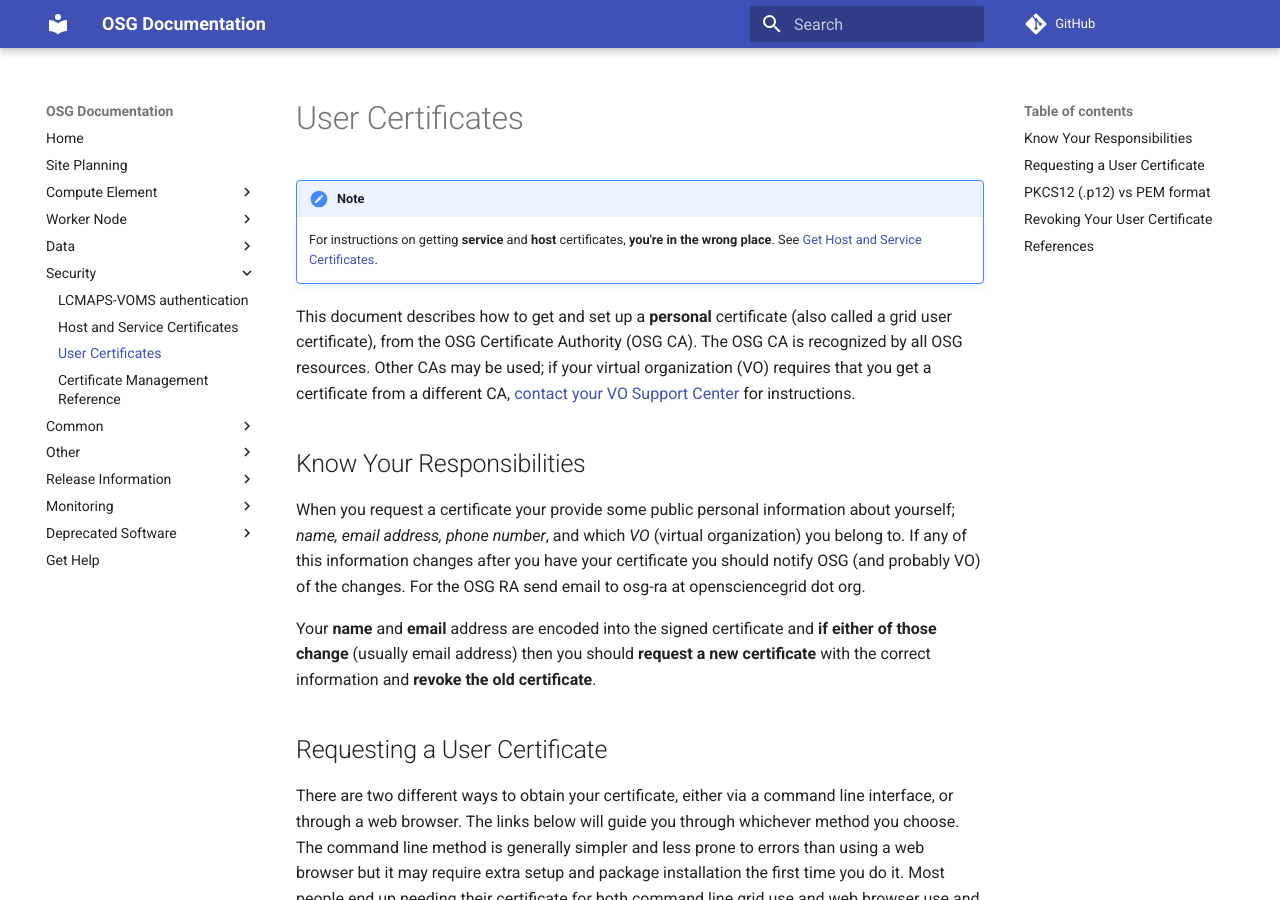
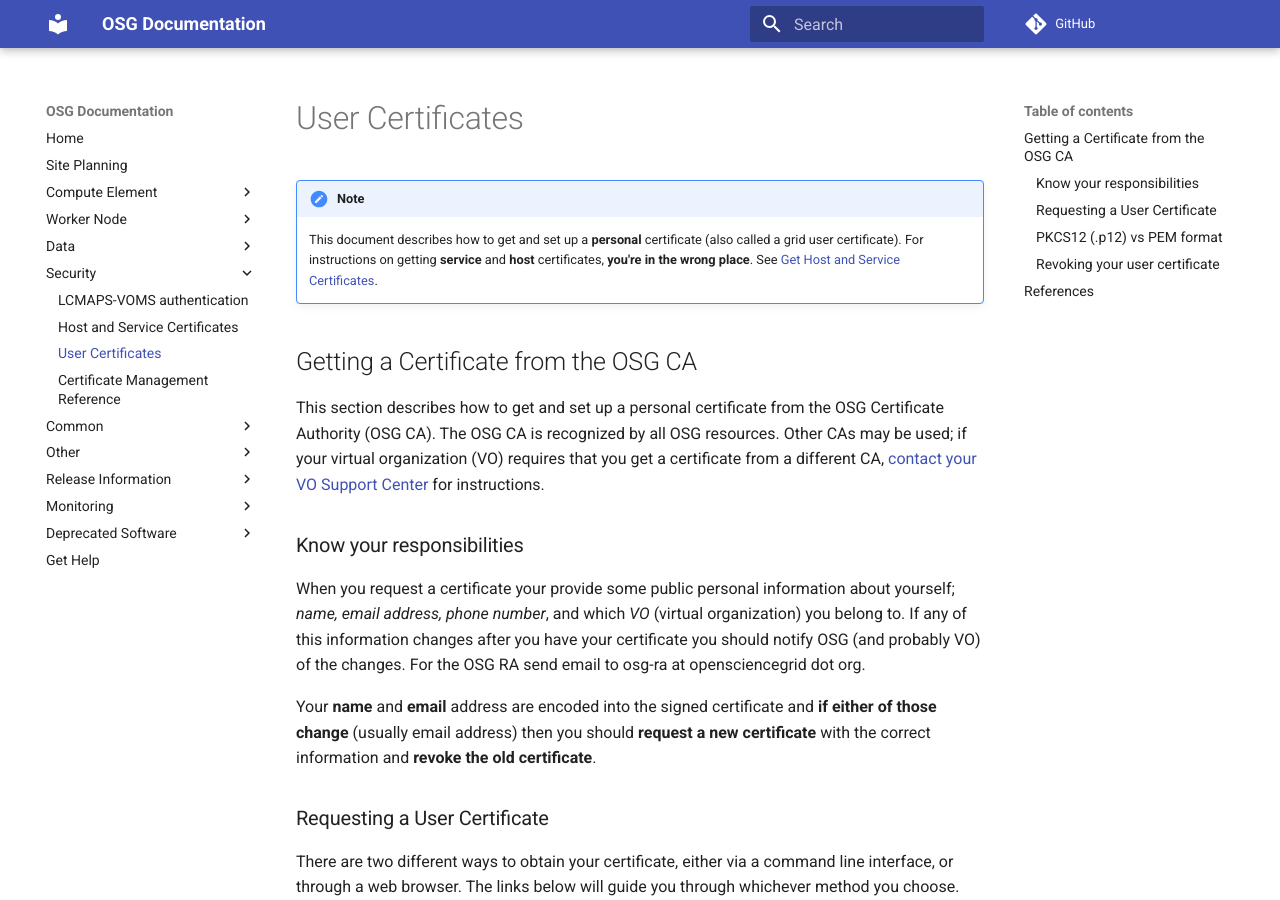
Before and after one commit to osg-htc/docs, an MkDocs documentation site: the page built from docs/security/user-certs.md, in a window 1280 px wide and 900 px high. Built offline with MkDocs 1.6.1 and Material for MkDocs 9.7.7, drawn with Linux system fonts in a browser that asks for light colours; comment, search, counter and statistics services are not loaded; old or Windows-style settings are respelled for this version of MkDocs; some of the changed text lies outside the part shown.

Commit message:
Demote OSG CA stuff into its own section (SOFTWARE-3158)

```diff
--- a/docs/security/user-certs.md
+++ b/docs/security/user-certs.md
@@ -2,26 +2,30 @@ User Certificates
 =================
 
 !!! note
+    This document describes how to get and set up a **personal** certificate (also called a grid user certificate).
     For instructions on getting **service** and **host** certificates, **you're in the wrong place**. See [Get Host and Service Certificates](host-certs.md).
 
-This document describes how to get and set up a **personal** certificate (also called a grid user certificate), from the OSG Certificate Authority (OSG CA). The OSG CA is recognized by all OSG resources. Other CAs may be used; if your virtual organization (VO) requires that you get a certificate from a different CA, [contact your VO Support Center](http://www.opensciencegrid.org/?pid=1000187) for instructions.
 
-Know Your Responsibilities
---------------------------
+Getting a Certificate from the OSG CA
+-------------------------------------
+
+This section describes how to get and set up a personal certificate from the OSG Certificate Authority (OSG CA).
+The OSG CA is recognized by all OSG resources.
+Other CAs may be used; if your virtual organization (VO) requires that you get a certificate from a different CA, [contact your VO Support Center](http://www.opensciencegrid.org/?pid=1000187) for instructions.
+
+### Know your responsibilities
 
 When you request a certificate your provide some public personal information about yourself; *name, email address, phone number*, and which *VO* (virtual organization) you belong to. If any of this information changes after you have your certificate you should notify OSG (and probably VO) of the changes. For the OSG RA send email to osg-ra at opensciencegrid dot org.
 
 Your **name** and **email** address are encoded into the signed certificate and **if either of those change** (usually email address) then you should **request a new certificate** with the correct information and **revoke the old certificate**.
 
-Requesting a User Certificate
------------------------------
+### Requesting a User Certificate
 
 There are two different ways to obtain your certificate, either via a command line interface, or through a web browser. The links below will guide you through whichever method you choose. The command line method is generally simpler and less prone to errors than using a web browser but it may require extra setup and package installation the first time you do it. Most people end up needing their certificate for both command line grid use and web browser use and it is generally easier to import your certificate into your browser (and email client) from the command line certificate files than to export your certificate from your web browser to use on the command line. This is because of the large variety of web browsers each with it's own way to deal with certificates. If you will use the certificate ONLY in your web browser then requesting it from your browser is probably the easiest method.
 
 [Get or renew a certificate with command line interface.](../security/certificate-management.md)
 
-PKCS12 (.p12) vs PEM format
----------------------------
+### PKCS12 (.p12) vs PEM format
 
 Your certificate and key pair can be stored as separate files, by default named `~/.globus/usercert.pem` and `~/.globus/userkey.pem`, or they can be bundled in a single file in PKCS12 (Public Key Cryptography Standard \#12), by default named `~/.globus/usercred.p12`. All OSG user tools works with both formats. Unless you specify a name in the command, they look first for the certificate/key pair default names, then for the PKCS12 default name and use the first one they find. PKCS 12 is a single file, convenient to move and used by many softwares, e.g. the Web browsers (so you don't need conversions).
 
@@ -85,8 +89,7 @@ of returning a valid AC for the user.
 
 To solve the problem split the bundle in the two PEM files as documented in the [referenced document](http://security.ncsa.illinois.edu/research/grid-howtos/usefulopenssl.html), so that the embedded CA chain is not used.
 
-Revoking Your User Certificate
-------------------------------
+### Revoking your user certificate
 
 If the security of your certificate or private key has been compromised, you have a responsibility to revoke the certificate. You can follow the steps [here](../security/certificate-management#osg-user-cert-revoke) to revoke your certificate. The same instructions apply if you need to revoke a certificate because your email address changed or your name has changed.
 
```
